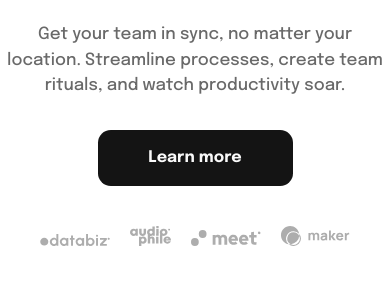
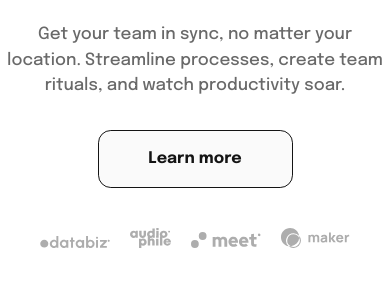
Before and after one commit to ryanwilll/LaddingPageDropMenu, a plain HTML site: page index.html in a window 390 px wide. In both pictures the pointer is over the link "Learn more". Shown: the part 469-756 px from the top of the page. Drawn offline with nearby package versions, Linux system fonts and the light colour scheme.

Commit message:
Adicionado hover menu mobile

```diff
--- a/src/styles.css
+++ b/src/styles.css
@@ -152,6 +152,13 @@ main .btn-main {
   box-sizing: border-box;
   width: 50%;
   margin: 2em auto 0;
+  border: 1px solid var(--AlmostBlack);
+}
+
+main .btn-main:hover {
+  background-color: var(--AlmostWhite);
+  color: var(--AlmostBlack);
+  transition: ease-in-out 0.5s;
 }
 footer {
   display: flex;
```
